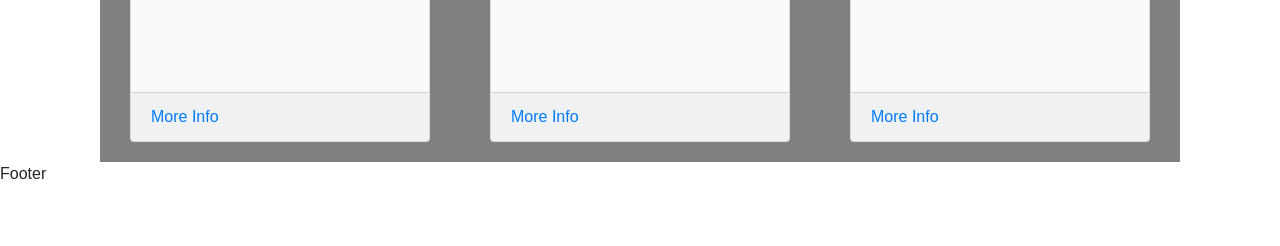
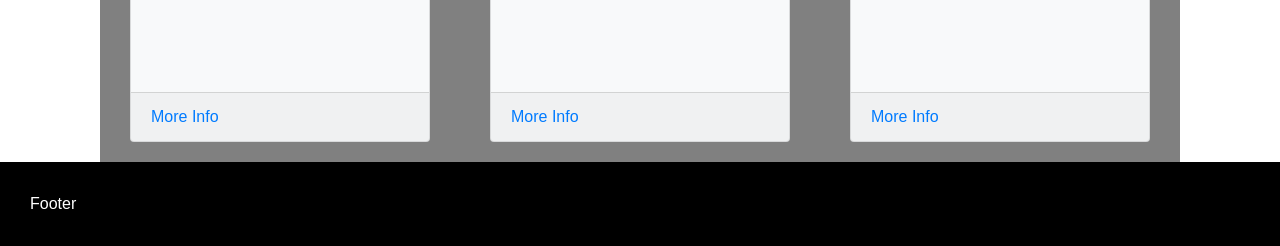
Before and after one commit to mikeromero4/ytc_studio, a React app: page / in a window 1280 px wide. Shown: the part 1175-1421 px from the top of the page. Before the commit the page ends 1361 px from the top, so only its background shows below. Built offline with nearby package versions, Linux system fonts and the light colour scheme.

Commit message:
footer style

```diff
--- a/src/styles.css
+++ b/src/styles.css
@@ -50,3 +50,8 @@ html,
   background: grey;
   flex-grow: 1;
 }
+#page-footer{
+  padding:30px;
+  background:black;
+  color:white;
+}
```
